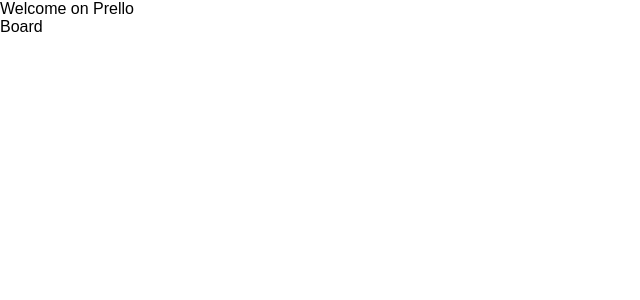
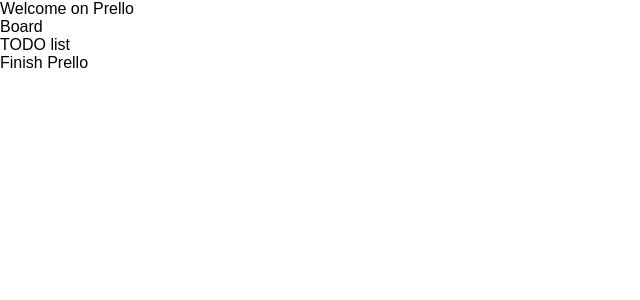
Before and after one commit to BenAfonso/Prello, a React (Create React App) app in the folder Client/: page / in a window 1280 px wide. Shown: the top 300 px of the page, without its empty margins (0-640 px from the left). Built offline with nearby package versions, Linux system fonts and the light colour scheme.

Commit message:
<feat> Make component dragndropable, HTML5 style

```diff
--- a/Client/src/Components/Board/Board.js
+++ b/Client/src/Components/Board/Board.js
@@ -1,4 +1,5 @@
 import React from 'react'
+import List from '../List/List'
 
 export default class Board extends React.Component {
 
@@ -7,10 +8,9 @@
   }
 
   render () {
-    return (<div style={{
-    }}>
+    return (<div>
       Board
-
+      <List title='TODO list' />
     </div>)
   }
 }
--- a/Client/src/Components/Card/Card.js
+++ b/Client/src/Components/Card/Card.js
@@ -4,11 +4,29 @@
 
   constructor (props) {
     super(props)
+
+    this.drop = this.drop.bind(this)
+    this.drag = this.drag.bind(this)
+    this.allowDrop = this.allowDrop.bind(this)
   }
 
   render () {
     return (
-      <div>{this.props.content}</div>
+      <div draggable='true' ondragstart={this.drag} ondragover={this.allowDrop} ondrop={this.drop}>
+        {this.props.content}
+      </div>
     )
   }
+
+  drop (event) {
+    event.preventDefault()
+  }
+
+  drag (event) {
+
+  }
+
+  allowDrop (event) {
+    event.preventDefault()
+  }
 }
--- a/Client/src/Components/List/List.js
+++ b/Client/src/Components/List/List.js
@@ -1,4 +1,5 @@
 import React from 'react'
+import Card from '../Card/Card'
 
 export default class List extends React.Component {
 
@@ -8,7 +9,10 @@
 
   render () {
     return (
-      <div>{this.props.title}</div>
+      <div>
+        {this.props.title}
+        <Card content='Finish Prello' />
+      </div>
     )
   }
 }
```
